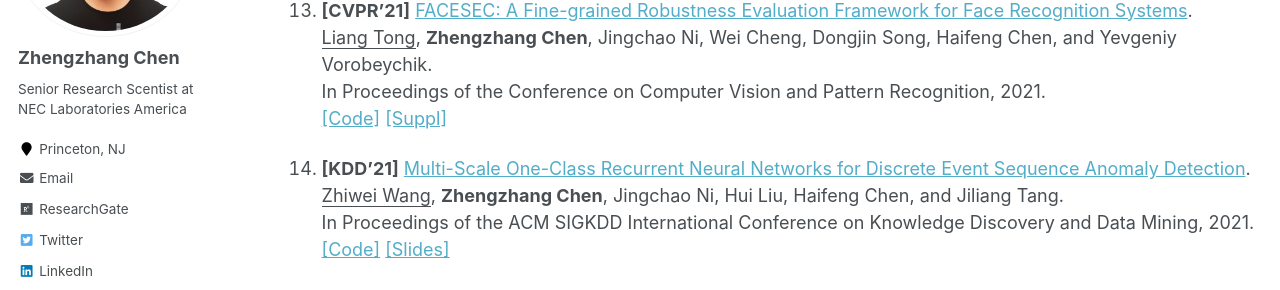
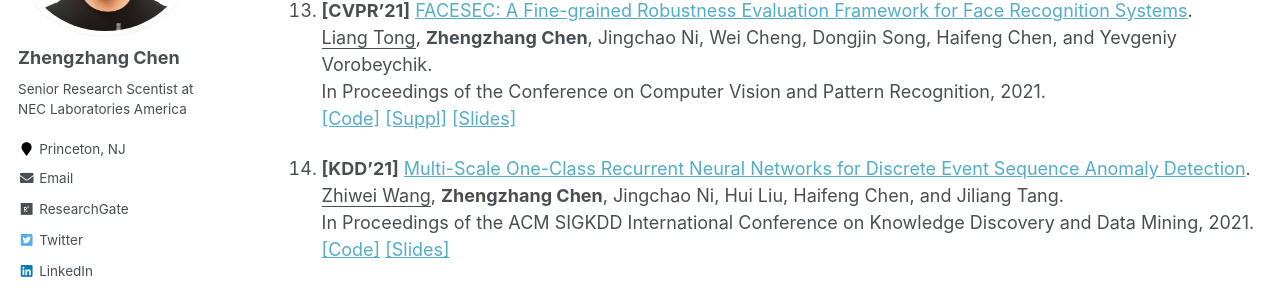
Before and after one commit to zhengzhangchen/zhengzhangchen.github.io, a Jekyll site: the page built from _pages/publications.md, in a window 1280 px wide and 900 px high, scrolled down 1727 px. Shown: the part 152-442 px from the top of the window. Built offline with Jekyll 4.4.1, drawn with Linux system fonts in a browser that asks for light colours; some web fonts are replaced.

Commit message:
Update publications.md

```diff
--- a/_pages/publications.md
+++ b/_pages/publications.md
@@ -32,7 +32,7 @@ author_profile: true
 
 13. <strong>[ECML-PKDD'22]</strong> <a href="https://zhengzhangchen.github.io/paper/Multi-source_Inductive_Knowledge_Graph_Transfer.pdf">Multi-source Inductive Knowledge Graph Transfer</a>. <br> Junheng Hao, Lu-An Tang, Yizhou Sun, <b>Zhengzhang Chen</b>, Haifeng Chen, Junghwan Rhee, Zhichun Li, and Wei Wang. <br> In Proceedings of the Joint European Conference on Machine Learning and Knowledge Discovery in Databases, 2022.
 
-14. <strong>[CVPR'21]</strong> <a href="https://zhengzhangchen.github.io/paper/FACESEC_-_A_Fine-grained_Robustness_Evaluation_Framework_for_Face_Recognition_Systems.pdf">FACESEC: A Fine-grained Robustness Evaluation Framework for Face Recognition Systems</a>.  <br> <u>Liang Tong</u>, <b>Zhengzhang Chen</b>, Jingchao Ni, Wei Cheng, Dongjin Song, Haifeng Chen, and Yevgeniy Vorobeychik. <br> In Proceedings of the Conference on Computer Vision and Pattern Recognition, 2021. <br> [\[Code\]](https://github.com/KnowledgeDiscovery/FaceSec) [\[Suppl\]](https://zhengzhangchen.github.io/paper/cvpr21_facesec_suppl.pdf)
+14. <strong>[CVPR'21]</strong> <a href="https://zhengzhangchen.github.io/paper/FACESEC_-_A_Fine-grained_Robustness_Evaluation_Framework_for_Face_Recognition_Systems.pdf">FACESEC: A Fine-grained Robustness Evaluation Framework for Face Recognition Systems</a>.  <br> <u>Liang Tong</u>, <b>Zhengzhang Chen</b>, Jingchao Ni, Wei Cheng, Dongjin Song, Haifeng Chen, and Yevgeniy Vorobeychik. <br> In Proceedings of the Conference on Computer Vision and Pattern Recognition, 2021. <br> [\[Code\]](https://github.com/KnowledgeDiscovery/FaceSec) [\[Suppl\]](https://zhengzhangchen.github.io/paper/cvpr21_facesec_suppl.pdf) [\[Slides\]](https://zhengzhangchen.github.io/Slides/facesec_CVPR2021.pdf)
 
 15. <strong>[KDD'21]</strong> <a href="https://zhengzhangchen.github.io/paper/Multi-Scale_One-Class_Recurrent_Neural_Networks_for_Discrete_Event_Sequence_Anomaly_Detection.pdf">Multi-Scale One-Class Recurrent Neural Networks for Discrete Event Sequence Anomaly Detection</a>.  <br> <u>Zhiwei Wang</u>, <b>Zhengzhang Chen</b>, Jingchao Ni, Hui Liu, Haifeng Chen, and Jiliang Tang. <br> In Proceedings of the ACM SIGKDD International Conference on Knowledge Discovery and Data Mining, 2021. <br> [\[Code\]](https://github.com/KnowledgeDiscovery/OC4Seq) [\[Slides\]](https://zhengzhangchen.github.io/Slides/KDD2021_OC4Seq.pdf)
 
```
